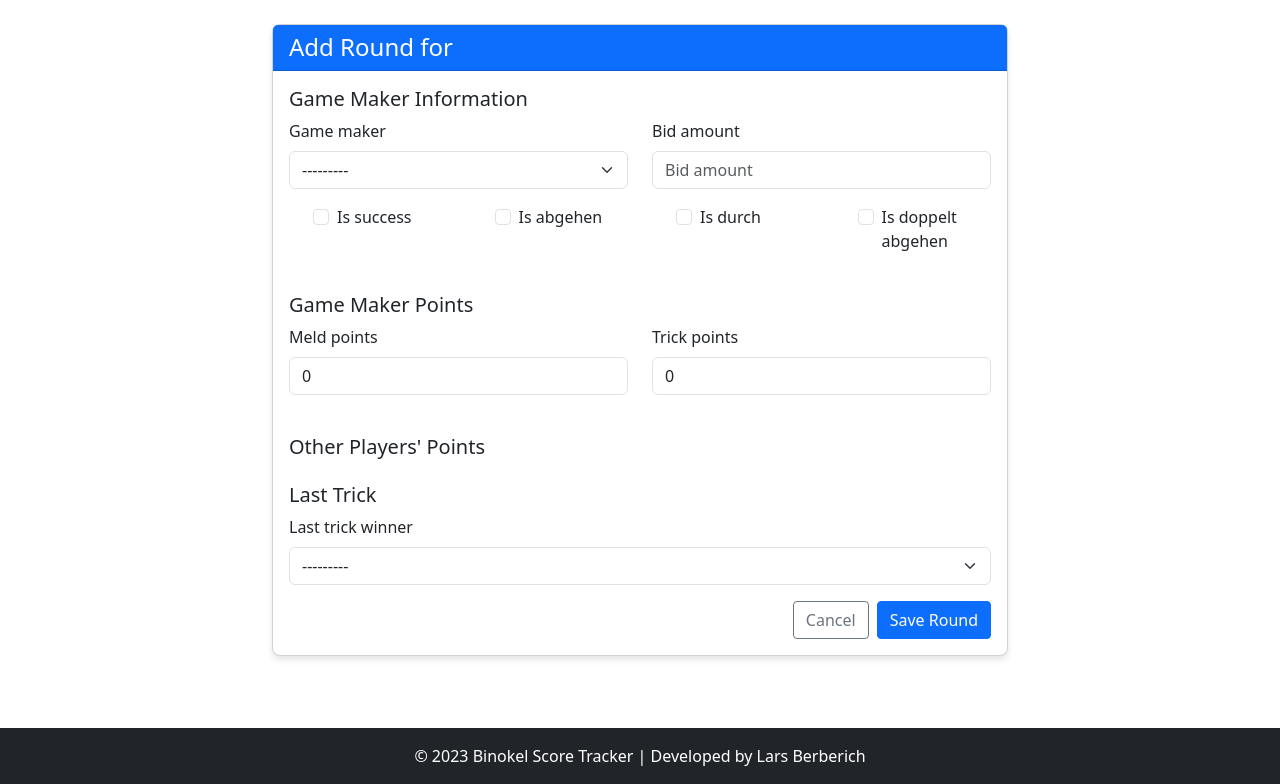
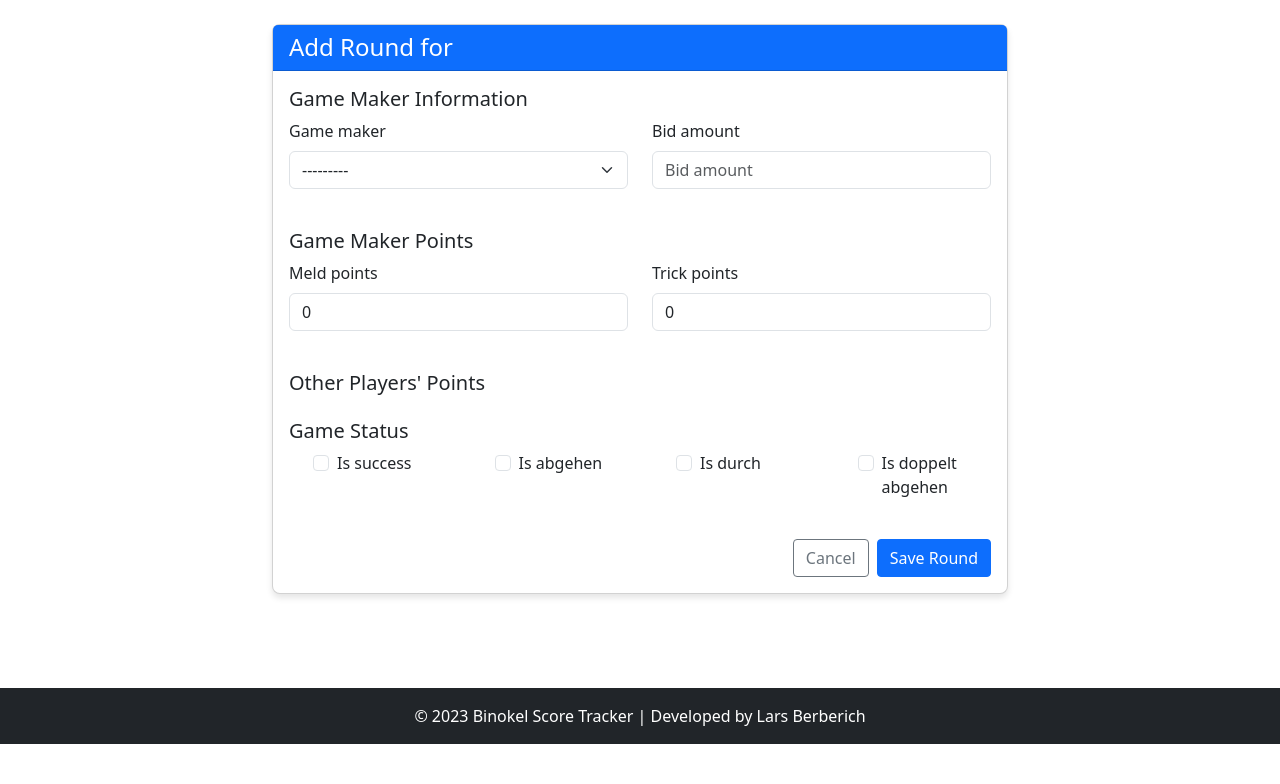
Before and after one commit to LarsBerberich/Binokel-score-tracker, a Django app: template templates/score_tracker/round_form.html in a window 1280 px wide. Shown: the part 56-840 px from the top of the page. After the commit the page ends 800 px from the top, so only its background shows below. Run offline with Django 4.2, Linux system fonts and the light colour scheme; the template is opened without the code that fills it: values that come from a table or form of the project are taken from there, others are empty; some libraries are stand-ins or nearby versions.

Commit message:
Complete UI optimization for New Round form - move checkboxes, remove Last Trick, fix tab order
Co-authored-by: LarsBerberich <39770266+LarsBerberich@users.noreply.github.com>

```diff
--- a/score_tracker/forms.py
+++ b/score_tracker/forms.py
@@ -42,7 +42,7 @@ class RoundForm(forms.ModelForm):
         model = Round
         fields = [
             'game_maker', 'bid_amount', 'is_success', 'is_abgehen', 'is_durch', 'is_doppelt_abgehen',
-            'meld_points', 'trick_points', 'last_trick_winner'
+            'meld_points', 'trick_points'
         ]
         widgets = {
             'is_success': forms.CheckboxInput(attrs={'class': 'form-check-input'}),
@@ -59,24 +59,44 @@ class RoundForm(forms.ModelForm):
             # Limit player choices to players in this game
             players = self.game.players.all()
             self.fields['game_maker'].queryset = players
-            self.fields['last_trick_winner'].queryset = players
+
+            # Set tabindex for main form fields
+            self.fields['game_maker'].widget.attrs.update({'tabindex': '1'})
+            self.fields['bid_amount'].widget.attrs.update({'tabindex': '2'})
+            self.fields['meld_points'].widget.attrs.update({'tabindex': '3'})
+            self.fields['trick_points'].widget.attrs.update({'tabindex': '4'})
 
             # Add fields for each player's meld points and trick points
-            for player in players:
+            tabindex_counter = 5
+            player_list = list(players)
+
+            # First add all meld points fields
+            for player in player_list:
                 self.fields[f'player_{player.id}_meld_points'] = forms.IntegerField(
                     label=f"{player.name}'s meld points",
                     required=False,
                     min_value=0,
                     initial=0,
-                    widget=forms.NumberInput(attrs={'class': 'form-control'})
+                    widget=forms.NumberInput(attrs={'class': 'form-control', 'tabindex': str(tabindex_counter)})
                 )
+                tabindex_counter += 1
+
+            # Then add all trick points fields
+            for player in player_list:
                 self.fields[f'player_{player.id}_trick_points'] = forms.IntegerField(
                     label=f"{player.name}'s trick points",
                     required=False,
                     min_value=0,
                     initial=0,
-                    widget=forms.NumberInput(attrs={'class': 'form-control'})
+                    widget=forms.NumberInput(attrs={'class': 'form-control', 'tabindex': str(tabindex_counter)})
                 )
+                tabindex_counter += 1
+
+            # Finally set tabindex for checkboxes
+            self.fields['is_success'].widget.attrs.update({'tabindex': str(tabindex_counter)})
+            self.fields['is_abgehen'].widget.attrs.update({'tabindex': str(tabindex_counter + 1)})
+            self.fields['is_durch'].widget.attrs.update({'tabindex': str(tabindex_counter + 2)})
+            self.fields['is_doppelt_abgehen'].widget.attrs.update({'tabindex': str(tabindex_counter + 3)})
 
     def clean(self):
         """Custom validation for the entire form."""
--- a/templates/score_tracker/round_form.html
+++ b/templates/score_tracker/round_form.html
@@ -26,29 +26,6 @@
                             <div class="col-md-6">
                                 <div class="mb-3">
                                     {% bootstrap_field form.bid_amount %}
-                                </div>
-                            </div>
-                        </div>
-
-                        <div class="row">
-                            <div class="col-md-3">
-                                <div class="mb-3 form-check">
-                                    {% bootstrap_field form.is_success %}
-                                </div>
-                            </div>
-                            <div class="col-md-3">
-                                <div class="mb-3 form-check">
-                                    {% bootstrap_field form.is_abgehen %}
-                                </div>
-                            </div>
-                            <div class="col-md-3">
-                                <div class="mb-3 form-check">
-                                    {% bootstrap_field form.is_durch %}
-                                </div>
-                            </div>
-                            <div class="col-md-3">
-                                <div class="mb-3 form-check">
-                                    {% bootstrap_field form.is_doppelt_abgehen %}
                                 </div>
                             </div>
                         </div>
@@ -103,9 +80,30 @@
                         {% endfor %}
                     </div>
 
-                    <div class="mb-3">
-                        <h5>Last Trick</h5>
-                        {% bootstrap_field form.last_trick_winner %}
+                    <div class="mb-4">
+                        <h5>Game Status</h5>
+                        <div class="row">
+                            <div class="col-md-3">
+                                <div class="mb-3 form-check">
+                                    {% bootstrap_field form.is_success %}
+                                </div>
+                            </div>
+                            <div class="col-md-3">
+                                <div class="mb-3 form-check">
+                                    {% bootstrap_field form.is_abgehen %}
+                                </div>
+                            </div>
+                            <div class="col-md-3">
+                                <div class="mb-3 form-check">
+                                    {% bootstrap_field form.is_durch %}
+                                </div>
+                            </div>
+                            <div class="col-md-3">
+                                <div class="mb-3 form-check">
+                                    {% bootstrap_field form.is_doppelt_abgehen %}
+                                </div>
+                            </div>
+                        </div>
                     </div>
 
                     <div class="d-flex justify-content-end">
```
